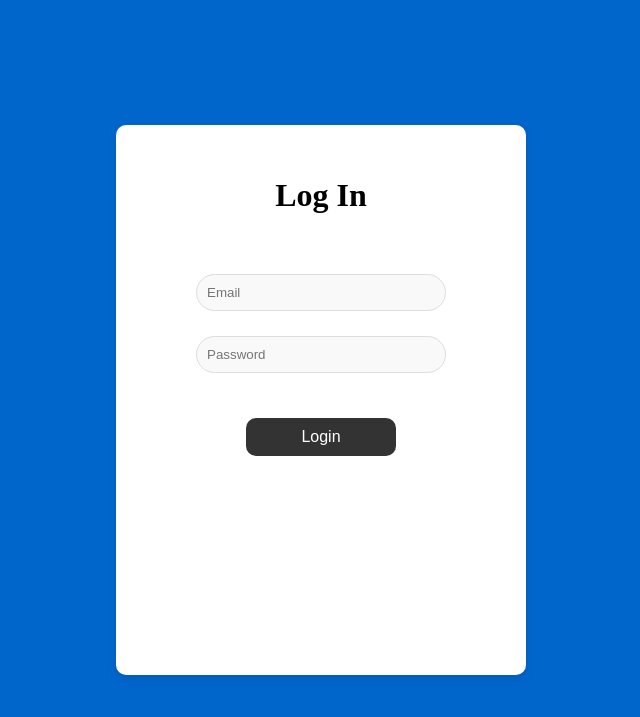
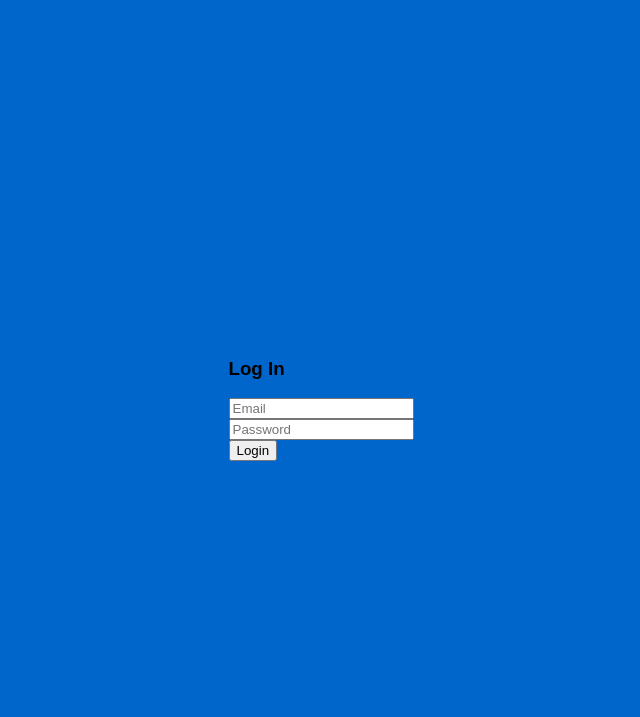
Before and after one commit to 21KLA5/Flight-Booking-Sim, a Flask app: page /login in a window 1280 px wide. Shown: the top 717 px of the page, without its empty margins (319-959 px from the left). Run offline with Flask 2, Linux system fonts and the light colour scheme.

Commit message:
body styling

```diff
--- a/static/logIn.css
+++ b/static/logIn.css
@@ -8,63 +8,3 @@ body {
     align-items: center;
     height: 100vh;
 }
-
-/* Container for the form */
-form {
-    display: flexbox;
-    margin-top: 20px;
-    margin-bottom: 20px;
-    background-color: white;
-    border-radius: 10px;
-    padding: 20px 30px 30px 30px;
-    box-shadow: 0 4px 8px rgba(0, 0, 0, 0.1);
-    width: 350px;
-    height: 500px
-}
-
-.login-form{
-    display: flex;
-    align-items: center;
-    margin-bottom: 15px;
-    justify-content: center;
-    gap: 20px;
-}
-
-h3 {
-    text-align: center;
-    font-family: 'Joan', serif;
-    font-size: 2em;
-    margin-bottom: 60px;
-}
-
-/* Input field styling */
-input[type="text"],
-input[type="email"],
-input[type="password"] {
-    width: 250px; /* Full width minus some padding */
-    padding: 10px;
-    margin-bottom: 10px;
-    border-radius: 50px;
-    border: 1px solid #ddd;
-    background-color: #f9f9f9;
-    box-sizing: border-box;
-    outline: none;
-}
-
-input[type="submit"], button:hover {
-    background-color: #555;
-}
-
-/* Login button styling */
-button, input[type="submit"] {
-    background-color: #333;
-    color: white;
-    font-size: 1em;
-    padding: 10px;
-    border: none;
-    border-radius: 10px;
-    cursor: pointer;
-    margin: 20px 0;
-    gap: 20px;
-    width: 150px;
-}
```
